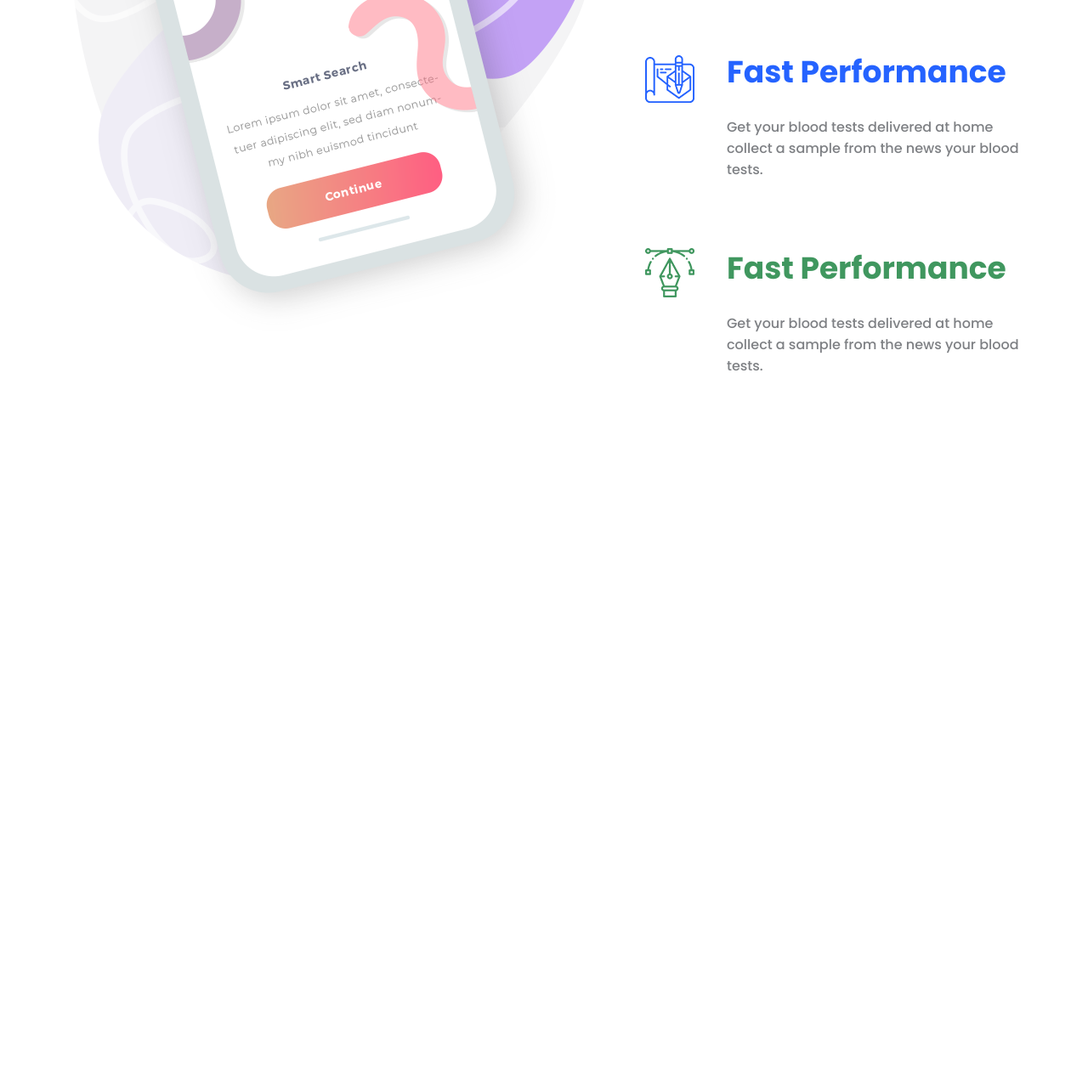
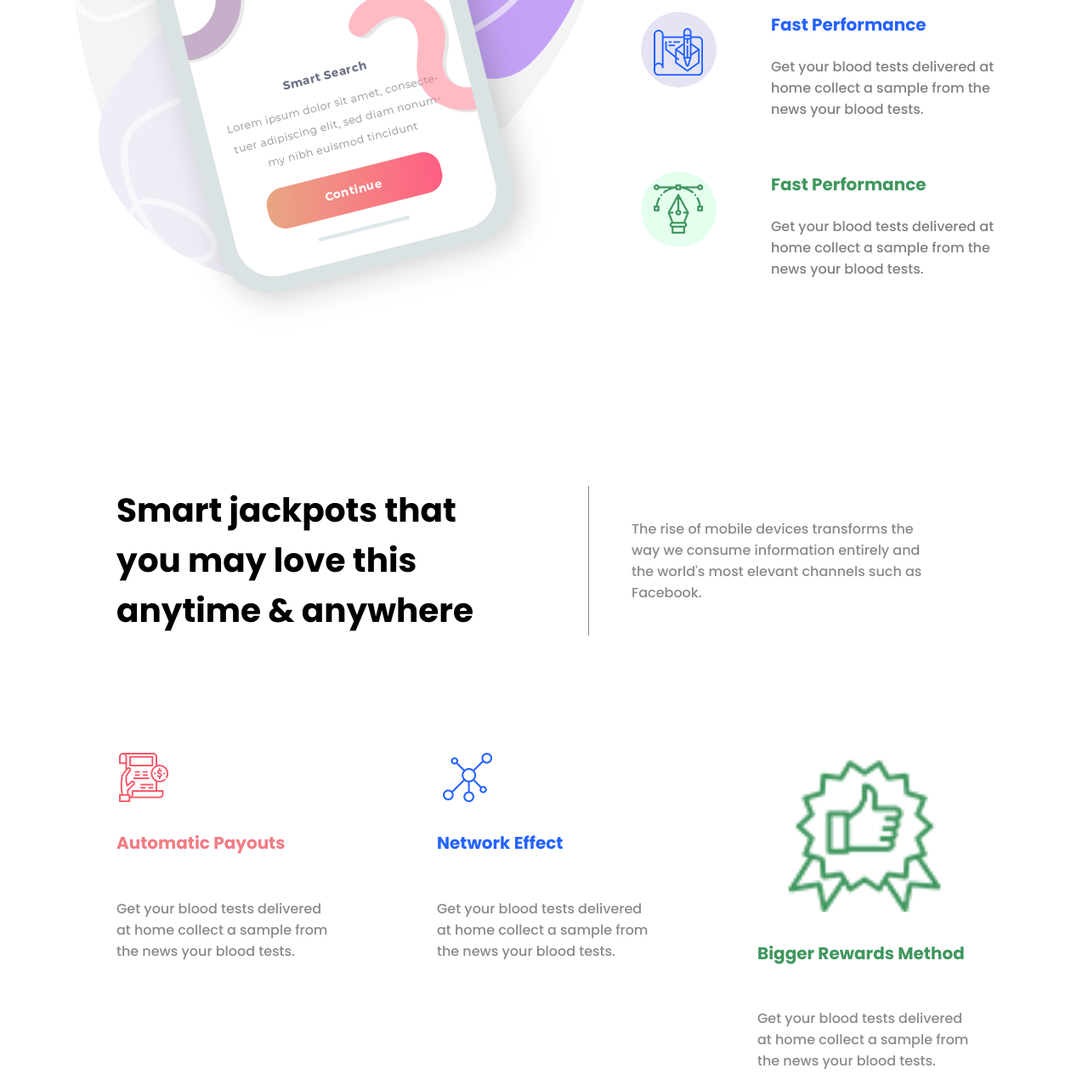
Before and after one commit to one-lightning/practical-ui, a plain HTML site: page pages/app-lab/index.html in a window 1280 px wide. Shown: the part 1904-3181 px from the top of the page at 85% size. Before the commit the page ends 2423 px from the top, so only its background shows below. Drawn offline with Linux system fonts and the light colour scheme.

Commit message:
Added app main mobile container

```diff
--- a/pages/app-lab/index.html
+++ b/pages/app-lab/index.html
@@ -61,7 +61,6 @@
         </section>
         <section class="app-main-features-container">
             <div class="app-main-features-images-container">
-                <!--<img class="app-main-features-background" src="images/awesome-apps-features-background.png">-->
                 <img class="app-main-features-phone" src="images/awesome-apps-features-phone.png">
             </div>
             <div class="app-main-features-description">
@@ -69,7 +68,7 @@
                 <p>Increase productivity with a simple to-do app. app for managing your personal budgets.</p>
                 <div class="app-main-features-description-list">
                     <div class="app-main-features-description-list-item">
-                        <div class="list-item-image-container">
+                        <div class="list-item__image-container list-item__image-container--pink">
                             <img src="images/fast-performance-icon.png">
                         </div>
                         <div class="app-main-features-description-list-item-text">
@@ -79,7 +78,7 @@
                         </div>
                     </div>
                     <div class="app-main-features-description-list-item">
-                        <div class="list-item-image-container">
+                        <div class="list-item__image-container list-item__image-container--blue">
                             <img src="images/prototyping-icon.png">
                         </div>
                         <div class="app-main-features-description-list-item-text">
@@ -89,7 +88,7 @@
                         </div>
                     </div>
                     <div class="app-main-features-description-list-item">
-                        <div class="list-item-image-container">
+                        <div class="list-item__image-container list-item__image-container--green">
                             <img src="images/vector-editing-icon.png">
                         </div>
                         <div class="app-main-features-description-list-item-text">
@@ -102,6 +101,34 @@
 
             </div>
         </section>
+        <section class="app-main__mobile-info">
+            <div class="app-main__mobile-info-text-container">
+                <h1 class="app-main__mobile-info-header">Smart jackpots that you may love this anytime & anywhere</h1>
+                <p class="app-main__mobile-info-paragraph">The rise of mobile devices transforms the way we consume
+                    information entirely
+                    and the world's most elevant channels such as Facebook.</p>
+            </div>
+            <div class="app-main__mobile-info-list-container">
+                <div class="app-main_mobile-info-list-item app-main_mobile-info-list-item--red">
+                    <img src="images/automatic-payouts-icon.png">
+                    <h5>automatic payouts</h5>
+                    <p>Get your blood tests delivered at home collect a sample from the
+                        news your blood tests.</p>
+                </div>
+                <div class="app-main_mobile-info-list-item app-main_mobile-info-list-item--blue">
+                    <img src="images/network-effect-icon.png">
+                    <h5>network effect</h5>
+                    <p>Get your blood tests delivered at home collect a sample from the
+                        news your blood tests.</p>
+                </div>
+                <div class="app-main_mobile-info-list-item app-main_mobile-info-list-item--green">
+                    <img src="images/bigger-rewards-method-icon.png">
+                    <h5>bigger rewards method</h5>
+                    <p>Get your blood tests delivered at home collect a sample from the
+                        news your blood tests.</p>
+                </div>
+            </div>
+        </section>
     </main>
 </body>
 
--- a/pages/app-lab/styles.css
+++ b/pages/app-lab/styles.css
@@ -264,6 +264,7 @@ body {
     display: flex;
     justify-content: center;
     gap: 30px;
+    margin-bottom: 145px;
 }
 
 .app-main-features-images-container {
@@ -367,20 +368,20 @@ body {
 
 .app-main-features-description-list-item {
     display: flex;
-    margin-bottom: 60px;
+    margin-bottom: 45px;
 }
 
 .list-item__heading {
     font-family: 'Poppins', sans-serif;
     color: #242f51;
-    font-size: 36px;
-    margin-bottom: 25px;
+    font-size: 20px;
+    margin-bottom: 22px;
     margin-top: 0;
     margin-left: 32px;
 }
 
 .list-item__heading--pink {
-    color: #fbb5bc;
+    color: #f597a1;
 }
 
 .list-item__heading--blue {
@@ -390,6 +391,104 @@ body {
     color: #40975f;
 }
 
-.list-item-image-container {
+.list-item__image-container {
+    min-width: 89px;
+    max-height: 89px;
+    background-color: #f0e6e6;
+    border-radius: 50px;
+    margin-right: 32px;
+    display: flex;
+    align-items: center;
+    justify-content: center;
+    cursor: pointer;
+}
+
+.list-item__image-container--pink {
+    background-color: #ffecef;
+}
+
+.list-item__image-container--blue {
+    background-color: #e4e4f5;
+}
+
+.list-item__image-container--green {
+    background-color: #e4ffee;
+}
+
+.app-main__mobile-info-text-container {
+    display: flex;
+    justify-content: center;
+    align-items: center;
+    margin-bottom: 105px;
+}
+
+.app-main__mobile-info-header {
+    max-width: 475px;
+}
+
+.app-main__mobile-info-header {
+    font-family: 'Poppins', sans-serif;
+    font-size: 39px;
+    margin-right: 80px;
+}
+
+.app-main__mobile-info-paragraph {
+    color: #888a8d;
+    font-family: 'Poppins', sans-serif;
+    font-size: 16px;
+    max-width: 350px;
+    border-left: 1px solid #888a8d;
+    padding: 38px 50px;
+    margin: 0;
+}
+
+.app-main__mobile-info-list-container {
+    display: flex;
+    justify-content: space-between;
+}
+
+.app-main_mobile-info-list-item {
+    display: flex;
+    flex-direction: column;
+    max-width: 252px;
 
 }
+
+.app-main_mobile-info-list-item--red img {
+    width: 65px;
+    height: 58px;
+}
+
+.app-main_mobile-info-list-item--blue img {
+    width: 75px;
+    height: 58px;
+}
+
+.app-main_mobile-info-list-item-green img {
+    width: 82px;
+    height: 61px;
+}
+
+.app-main_mobile-info-list-item h5 {
+    font-family: 'Poppins', sans-serif;
+    font-size: 20px;
+    text-transform: capitalize;
+}
+
+.app-main_mobile-info-list-item--red h5 {
+    color: #f17c84;
+}
+
+.app-main_mobile-info-list-item--blue h5 {
+    color: #2563ff;
+}
+
+.app-main_mobile-info-list-item--green h5 {
+    color: #40975f;
+}
+
+.app-main_mobile-info-list-item p {
+    font-family: 'Poppins', sans-serif;
+    color: #888a8d;
+    font-size: 16px;
+}
```
Also changed, not shown: pages/app-lab/images/automatic-payouts-icon.png (added), pages/app-lab/images/bigger-rewards-method-icon.png (added), pages/app-lab/images/network-effect-icon.png (added).
